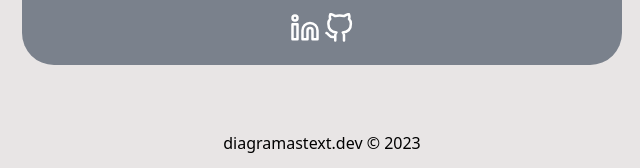
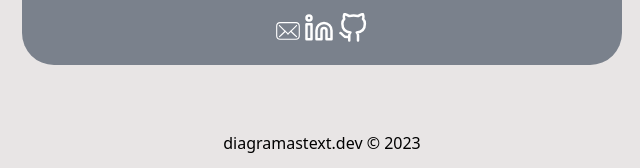
Before and after one commit to kislerdm/diagramastext, a plain HTML site: page public/index.html in a window 1280 px wide. Shown: the part 1141-1309 px from the top of the page, 318-958 px from the left. Drawn offline with Linux system fonts and the light colour scheme.

Commit message:
chore(LP): add link to email.
Signed-off-by: Dmitry Kisler <admin@dkisler.com>

```diff
--- a/public/index.html
+++ b/public/index.html
@@ -284,6 +284,33 @@
 
 <div class="bubble" style="margin-bottom: 50px;">
     <p>The tool is under development. Please get in touch for details and collaboration. Thanks!</p>
+    <a href="mailto:hi@diagramascode.dev">
+        <svg xmlns="http://www.w3.org/2000/svg" version="1.1"
+             width="24" height="24" viewBox="0 0 256 256"
+             xml:space="preserve">
+
+<defs>
+</defs>
+            <g style="stroke: none; stroke-width: 0; stroke-dasharray: none; stroke-linecap: butt; stroke-linejoin: miter; stroke-miterlimit: 10; fill: none; fill-rule: nonzero; opacity: 1;"
+               transform="translate(1.4065934065934016 1.4065934065934016) scale(2.81 2.81)">
+	<path d="M 75.546 78.738 H 14.455 C 6.484 78.738 0 72.254 0 64.283 V 25.716 c 0 -7.97 6.485 -14.455 14.455 -14.455 h 61.091 c 7.97 0 14.454 6.485 14.454 14.455 v 38.567 C 90 72.254 83.516 78.738 75.546 78.738 z M 14.455 15.488 c -5.64 0 -10.228 4.588 -10.228 10.228 v 38.567 c 0 5.64 4.588 10.229 10.228 10.229 h 61.091 c 5.64 0 10.228 -4.589 10.228 -10.229 V 25.716 c 0 -5.64 -4.588 -10.228 -10.228 -10.228 H 14.455 z"
+          style="stroke: none; stroke-width: 1; stroke-dasharray: none; stroke-linecap: butt; stroke-linejoin: miter; stroke-miterlimit: 10; fill: white; fill-rule: nonzero; opacity: 1;"
+          transform=" matrix(1 0 0 1 0 0) " stroke-linecap="round"/>
+                <path d="M 11.044 25.917 C 21.848 36.445 32.652 46.972 43.456 57.5 c 2.014 1.962 5.105 -1.122 3.088 -3.088 C 35.74 43.885 24.936 33.357 14.132 22.83 C 12.118 20.867 9.027 23.952 11.044 25.917 L 11.044 25.917 z"
+                      style="stroke: none; stroke-width: 1; stroke-dasharray: none; stroke-linecap: butt; stroke-linejoin: miter; stroke-miterlimit: 10; fill: white; fill-rule: nonzero; opacity: 1;"
+                      transform=" matrix(1 0 0 1 0 0) " stroke-linecap="round"/>
+                <path d="M 46.544 57.5 c 10.804 -10.527 21.608 -21.055 32.412 -31.582 c 2.016 -1.965 -1.073 -5.051 -3.088 -3.088 C 65.064 33.357 54.26 43.885 43.456 54.412 C 41.44 56.377 44.529 59.463 46.544 57.5 L 46.544 57.5 z"
+                      style="stroke: none; stroke-width: 1; stroke-dasharray: none; stroke-linecap: butt; stroke-linejoin: miter; stroke-miterlimit: 10; fill: white; fill-rule: nonzero; opacity: 1;"
+                      transform=" matrix(1 0 0 1 0 0) " stroke-linecap="round"/>
+                <path d="M 78.837 64.952 c -7.189 -6.818 -14.379 -13.635 -21.568 -20.453 c -2.039 -1.933 -5.132 1.149 -3.088 3.088 c 7.189 6.818 14.379 13.635 21.568 20.453 C 77.788 69.973 80.881 66.89 78.837 64.952 L 78.837 64.952 z"
+                      style="stroke: none; stroke-width: 1; stroke-dasharray: none; stroke-linecap: butt; stroke-linejoin: miter; stroke-miterlimit: 10; fill: white; fill-rule: nonzero; opacity: 1;"
+                      transform=" matrix(1 0 0 1 0 0) " stroke-linecap="round"/>
+                <path d="M 14.446 68.039 c 7.189 -6.818 14.379 -13.635 21.568 -20.453 c 2.043 -1.938 -1.048 -5.022 -3.088 -3.088 c -7.189 6.818 -14.379 13.635 -21.568 20.453 C 9.315 66.889 12.406 69.974 14.446 68.039 L 14.446 68.039 z"
+                      style="stroke: none; stroke-width: 1; stroke-dasharray: none; stroke-linecap: butt; stroke-linejoin: miter; stroke-miterlimit: 10; fill: white; fill-rule: nonzero; opacity: 1;"
+                      transform=" matrix(1 0 0 1 0 0) " stroke-linecap="round"/>
+</g>
+</svg>
+    </a>
     <a href="https://www.linkedin.com/in/dkisler">
         <svg xmlns="http://www.w3.org/2000/svg" viewBox="0 0 24 24"
              fill="none" stroke="currentcolor" stroke-width="2"
@@ -294,7 +321,7 @@
             <circle cx="4" cy="4" r="2"></circle>
         </svg>
     </a>
-    <a href="https://github.com/kislerdm/diagramastext">
+    <a href="https://github.com/users/kislerdm/projects/5/views/1">
         <svg xmlns="http://www.w3.org/2000/svg" viewBox="0 0 24 24" fill="none" stroke="currentcolor"
              style="width: 30px"
              stroke-width="2" stroke-linecap="round" stroke-linejoin="round">
```
